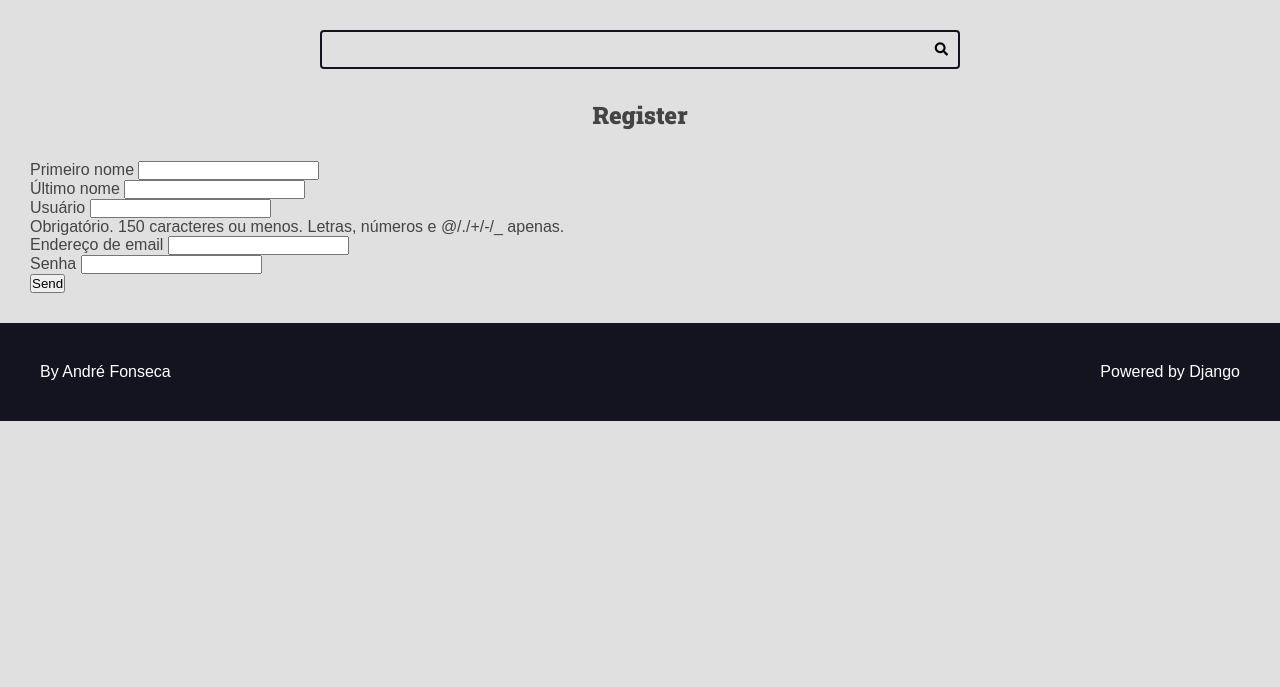
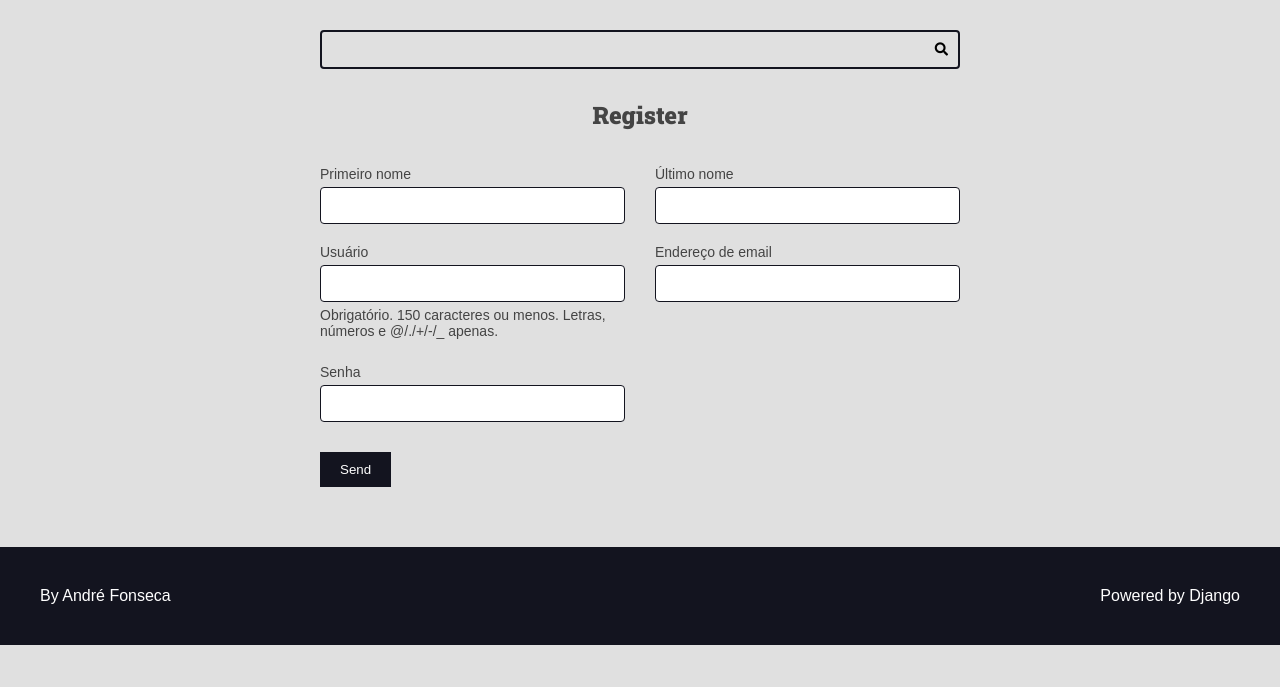
Before and after one commit to andrefonseca99/projeto1, a Django app: page /authors/register/ in a window 1280 px wide. Shown: the part 113-800 px from the top of the page. Run offline with Django 4.2, Linux system fonts and the light colour scheme.

Commit message:
adding css to register form

```diff
--- a/authors/templates/authors/pages/register_view.html
+++ b/authors/templates/authors/pages/register_view.html
@@ -24,8 +24,10 @@
                 {% endfor %}
             </div>
 
-            <div class="form-group">
-                <button type="submit">Send</button>
+            <div class="form-content form-content-grid">
+                <div class="form-group">
+                    <button type="submit">Send</button>
+                </div>
             </div>
         </form>
     </div>
--- a/sneakers/static/sneakers/css/styles.css
+++ b/sneakers/static/sneakers/css/styles.css
@@ -123,24 +123,28 @@ h6 {
     right: 0;
 }
 
-.search-button:focus {
+.search-button:focus,
+.form-content input:focus {
     outline: 0.1rem solid var(--color-primary);
     background: rgba(0, 0, 0, .05);
 }
 
-.search-form:focus-within {
+.search-form:focus-within,
+.form-content input:focus-within {
     border-color: var(--color-primary);
     background: var(--color-white);
     box-shadow: -0.5rem 0.5rem 1.0rem rgba(0, 0, 0, .2);
     transform: scale(1);
 }
 
-.search-form:hover {
+.search-form:hover,
+.form-content input:hover {
     transform: scale(1.02);
     box-shadow: -1rem 1rem 2rem rgba(0, 0, 0, .2);
 }
 
-.search-form:focus-within .search-button {
+.search-form:focus-within .search-button,
+.form-content input:focus-within {
     color: var(--color-primary);
 }
 
@@ -321,11 +325,45 @@ h6 {
 }
 
 /* Forms */
+.form-content {
+    max-width: 64rem;
+    margin: 0 auto;
+    margin-bottom: var(--spacing-gutter-medium);
+}
 
+.form-content label,
+.form-content .help-text,
+.errorlist {
+    display: block;
+    margin: .5rem 0;
+    font-size: 1.4rem;
+    list-style: none;
+}
 
+.errorlist {
+    color: var(--color-error-dark);
+}
 
+.form-content input {
+    width: 100%;
+    padding: 1rem;
+    border-radius: .4rem;
+    border: 1px solid var(--color-primary-dark);
+    transition: all 300ms ease-in-out;
+}
 
+.form-content-grid {
+    display: grid;
+    grid-template-columns: repeat(auto-fit, minmax(30rem, 1fr));
+    gap: calc(var(--spacing-gutter-medium) / 2 ) var(--spacing-gutter-medium);
+}
 
+.form-content button {
+    padding: 1rem 2rem;
+    border: none;
+    background: var(--color-primary-dark);
+    color: var(--color-white);
+}
 
 
 /* Messages */
@@ -394,7 +432,8 @@ h6 {
 }
 
 @media (max-width: 600px) {
-    .main-content-list {
+    .main-content-list,
+    .form-content-grid {
         grid-template-columns: repeat(auto-fit, minmax(100%, 1fr));
     }
 }
```
Also changed, not shown: db.sqlite3.
